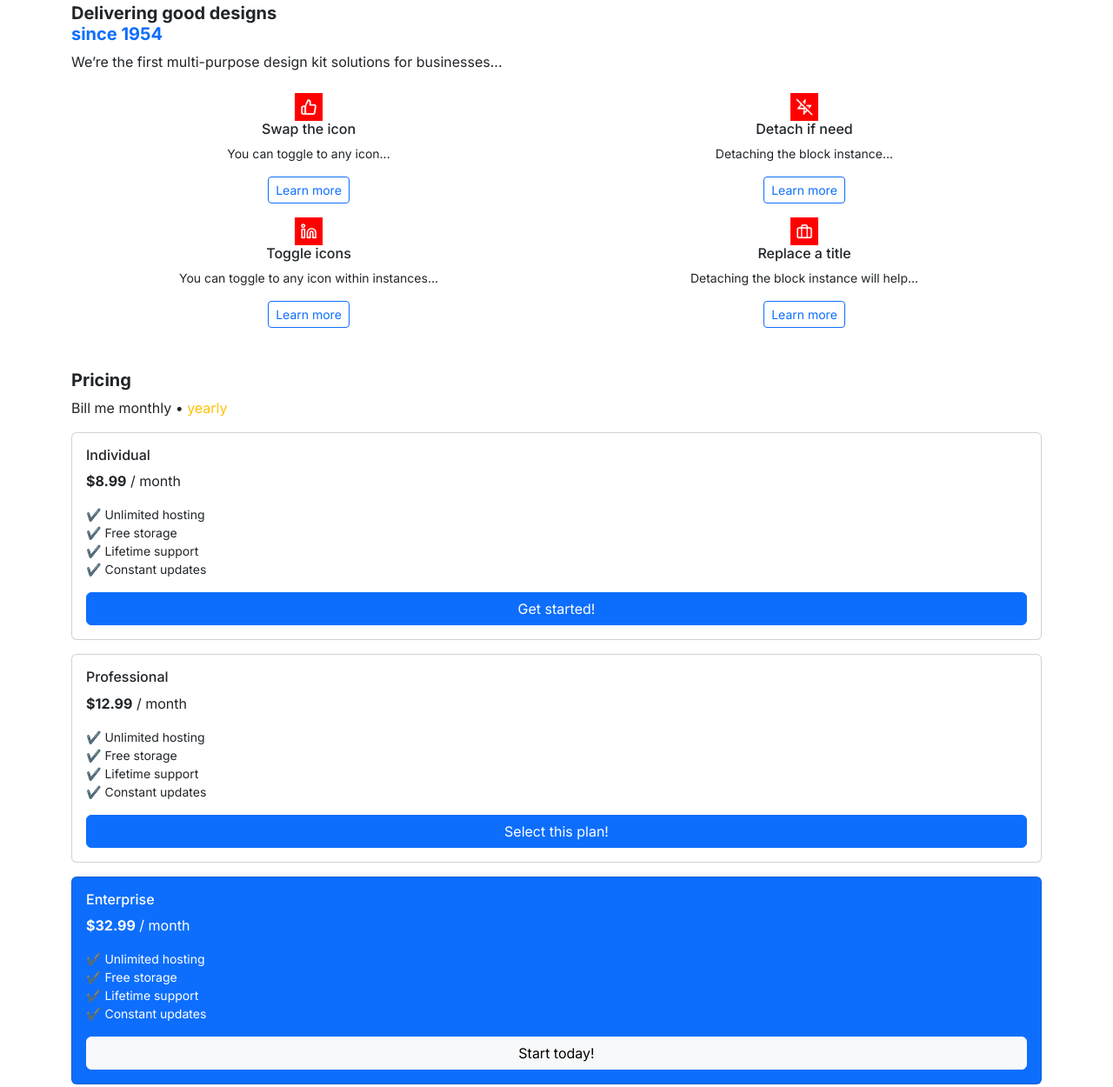
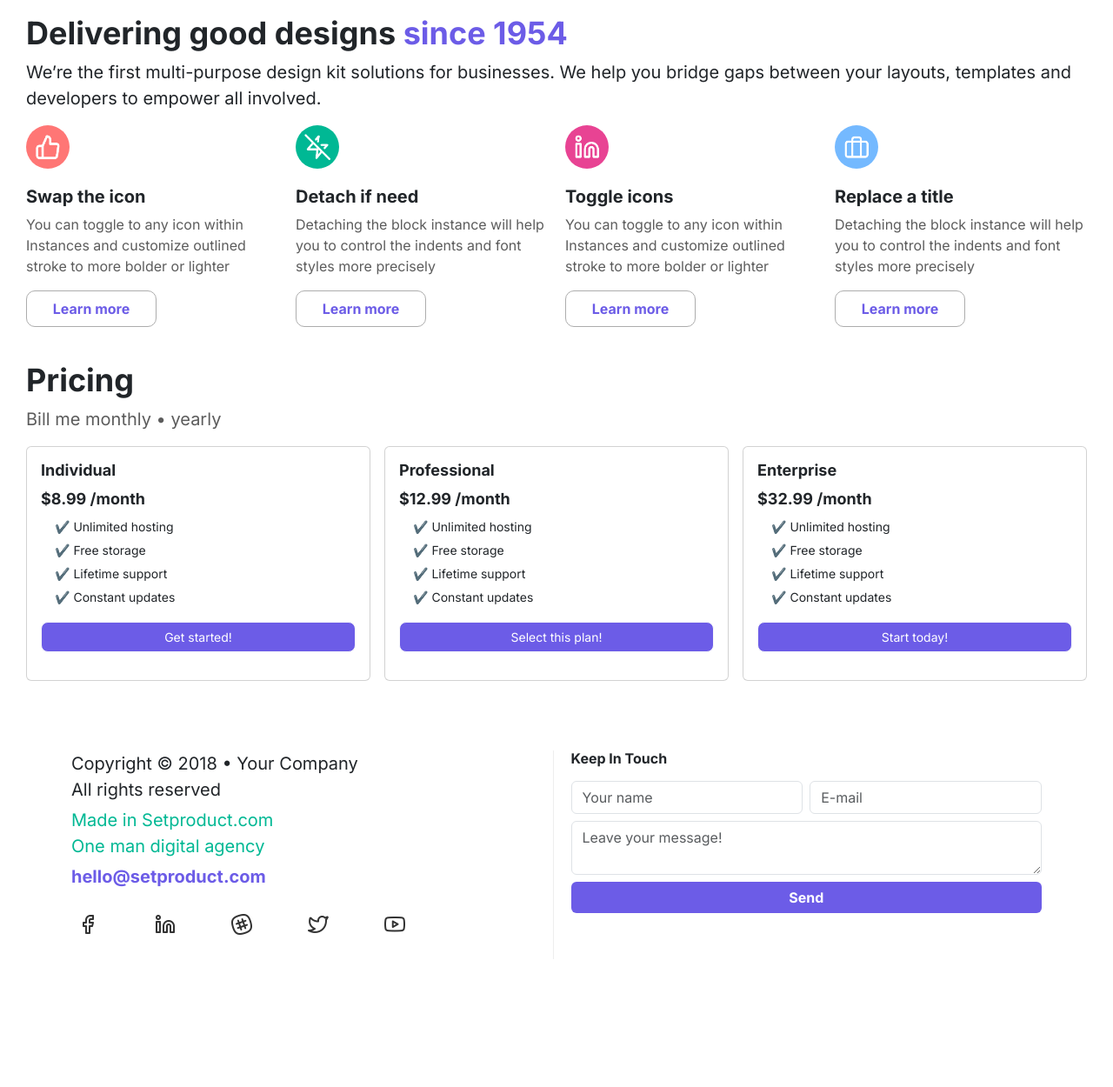
Before and after one commit to michelle-yiu/INM420SAA_MichelleYiu_A1, a website: page public/index.html in a window 1280 px wide. Shown: the part 1132-2382 px from the top of the page at 87% size. After the commit the page ends 2259 px from the top, so only its background shows below. Drawn offline with nearby package versions, Linux system fonts and the light colour scheme.

Commit message:
update
main nav, features - completed
pricing, footer - half done
hero - dummy only

```diff
--- a/public/assets/css/style.css
+++ b/public/assets/css/style.css
@@ -4,6 +4,18 @@
 body {
     font-family: "Inter", sans-serif;
 }
+
+h2 {
+    font-size: 36px;
+    font-weight: 700;
+    margin-bottom: 8px;
+}
+
+p {
+    font-size: 20px;
+    margin-bottom: 16px;
+}
+
 
 /* === HEADER === */
 .navbar {
@@ -33,7 +45,7 @@ body {
 }
 
 #burgerMenu {
-    width: 40px;
+    width: 60px;
 }
 
 .brand {
@@ -50,7 +62,7 @@ body {
 .brand-text {
     font-weight: 700;
     color: #5c5c5c;
-    font-size: 24px;
+    font-size: 36px;
 }
 
 /* Center: nav links */
@@ -65,12 +77,13 @@ body {
     padding: 6px 30px;
     border-radius: 6px;
     font-weight: 700;
-    font-size: 14px;
+    font-size: 18px;
     text-decoration: none;
     box-shadow: 0 2px 6px rgba(0, 0, 0, 0.2);
 }
 
-/* === HERO BANNER === */
+
+/* === HERO SECTION (DUMMY) === */
 #mobileHero {
     width: 100%;
 }
@@ -80,8 +93,170 @@ body {
 }
 
 
+/* === FEATURE SECTION === */
+.features {
+    padding: 20px 30px;
+}
 
-/* === FOR DESKTOP (SCREEN SIZE >768px) === */
+.purpleText {
+    color: #6c5ce7;
+}
+
+.feature-card {
+    display: grid;
+    grid-template-columns: 1fr 1fr;
+    gap: 20px;
+}
+
+.feature-box {
+    text-align: left;
+    display: flex;
+    flex-direction: column;
+    justify-content: flex-start;
+}
+
+.feature-box img {
+    width: 50px;
+    margin-bottom: 20px;
+}
+
+.feature-box h3 {
+    font-size: 20px;
+    font-weight: 700;
+}
+
+.feature-box p {
+    font-size: 16px;
+    color: #5c5c5c;
+}
+
+.learn-more-btn {
+    color: #6c5ce7;
+    background-color: white;
+    border-radius: 10px;
+    border: 1px solid #adadad;
+    padding: 8px 20px;
+    font-size: 16px;
+    font-weight: 700;
+    width: 150px;
+    margin-top: auto;
+    margin-bottom: 0px;
+}
+
+.FeatureIcon {
+    border-radius: 10px;
+}
+
+#thumbsUp {
+    background-color: #ff7675;
+}
+
+#zapOff {
+    background-color: #00b894;
+}
+
+#linkedIn {
+    background-color: #e84393;
+}
+
+#briefcase {
+    background-color: #74b9ff;
+}
+
+
+/* === PRICING SECTION (TBC) === */
+.pricing {
+    padding: 20px 30px;
+}
+
+.pricing>p {
+    color: #5c5c5c;
+}
+
+.billOption:hover {
+    text-decoration: underline 8px solid #fdcb6e;
+    color: black;
+}
+
+.plan {
+    padding: 16px;
+    margin-bottom: 16px;
+}
+
+.plan h3 {
+    font-size: 18px;
+    font-weight: 700;
+}
+
+.plan-price {
+    font-size: 18px;
+    font-weight: 700;
+    margin: 8px 0;
+}
+
+.plan ul {
+    padding-left: 16px;
+    margin: 0;
+}
+
+.plan li {
+    font-size: 14px;
+    margin-bottom: 6px;
+}
+
+.plan button {
+    margin-top: 12px;
+    background-color: #6c5ce7;
+    color: white;
+    padding: 6px 12px;
+    border-radius: 8px;
+    font-size: 14px;
+}
+
+.card:hover {
+    background-color: #6c5ce7;
+    color: white;
+}
+
+/* === FOOTER === */
+footer {
+    font-size: 14px;
+    margin-top: 20px;
+}
+
+.lightBlue {
+    color: #00b894;
+}
+
+footer a {
+    color: #6c5ce7;
+    font-weight: 700;
+    font-size: 20px;
+    text-decoration: none;
+    margin-bottom: 20px;
+}
+
+/* Social icons */
+footer img {
+    width: 40px;
+    margin-top: 20px;
+    filter: grayscale(100%);
+    transition: all 0.3s ease;
+}
+
+footer img:hover {
+    filter: none;
+    transform: scale(1.3);
+}
+
+/* Contact form default hidden on mobile */
+.contactForm {
+    display: none;
+}
+
+
+
+/* === RESPONSIVE FOR DESKTOP (SCREEN SIZE >768px) === */
 @media screen and (min-width: 768px) {
 
     /* === HEADER === */
@@ -95,7 +270,7 @@ body {
 
     #logo {
         display: block;
-        width: 40px;
+        width: 60px;
     }
 
     .navbar-links {
@@ -111,8 +286,8 @@ body {
         text-decoration: none;
         color: #6c5ce7;
         font-weight: 400;
-        font-size: 14px;
-        transition: 0.2s ease;
+        font-size: 16px;
+        transition: all 0.3s ease;
     }
 
     /* Hover effect for navigation */
@@ -132,7 +307,7 @@ body {
         content: '';
     }
 
-    /* === HERO BANNER === */
+    /* === HERO SECTION (DUMMY) === */
     #mobileHero {
         display: none;
     }
@@ -143,182 +318,55 @@ body {
     }
 
 
-}
+    /* === FEATURE SECTION === */
+    .feature-card {
+        grid-template-columns: repeat(4, 1fr);
+    }
+
+    .FeatureIcon {
+        border-radius: 99px;
+    }
 
 
-
-
-/* ========== Features Section ========== */
-.features {
-    padding: 24px 16px;
-}
-
-.features h2 {
-    font-size: 16px;
-    font-weight: 600;
-    margin-bottom: 8px;
-}
-
-.features p {
-    font-size: 14px;
-    margin-bottom: 16px;
-}
-
-.feature-grid {
-    display: grid;
-    grid-template-columns: 1fr 1fr;
-    gap: 16px;
-}
-
-.feature-box {
-    text-align: left;
-}
-
-.feature-box img {
-    width: 24px;
-    height: 24px;
-    margin-bottom: 8px;
-}
-
-.feature-box h3 {
-    font-size: 14px;
-    font-weight: bold;
-}
-
-.feature-box p {
-    font-size: 12px;
-    color: #444;
-}
-
-.learn-more-btn {
-    margin-top: 8px;
-    background-color: #f4f4f4;
-    padding: 4px 8px;
-    border-radius: 6px;
-    font-size: 12px;
-}
-
-.FeatureIcon {
-    background-color: red;
-}
-
-/* ========== Pricing Section ========== */
-.pricing {
-    padding: 24px 16px;
-    background-color: #f9f9f9;
-}
-
-.pricing h2 {
-    font-size: 20px;
-    font-weight: bold;
-    margin-bottom: 8px;
-}
-
-.billing-toggle {
-    font-size: 14px;
-    margin-bottom: 16px;
-}
-
-.plan {
-    border: 1px solid #ddd;
-    border-radius: 12px;
-    padding: 16px;
-    margin-bottom: 16px;
-    background-color: white;
-}
-
-.plan h3 {
-    font-size: 14px;
-    font-weight: bold;
-}
-
-.plan-price {
-    font-size: 18px;
-    font-weight: bold;
-    margin: 8px 0;
-}
-
-.plan ul {
-    padding-left: 16px;
-    margin: 0;
-}
-
-.plan li {
-    font-size: 12px;
-    margin-bottom: 6px;
-}
-
-.plan button {
-    margin-top: 12px;
-    background-color: #6a4fff;
-    color: white;
-    padding: 6px 12px;
-    border-radius: 8px;
-    font-size: 14px;
-}
-
-/* ========== Footer ========== */
-.footer {
-    padding: 24px 16px;
-    font-size: 12px;
-    color: #777;
-    text-align: center;
-}
-
-.footer a {
-    color: #6a4fff;
-    font-weight: bold;
-}
-
-/* ========== Desktop Styles (≥600px) ========== */
-@media (min-width: 600px) {
-    .header {
-        padding: 24px 40px;
+    /* === FOOTER === */
+    footer .container {
+        display: flex;
+        justify-content: space-between;
+        align-items: flex-start;
+        gap: 20px;
     }
 
-    .hero {
-        padding: 60px 40px;
+    .footer .row {
+        flex: 1;
+        display: flex;
+        flex-direction: row;
+        justify-content: space-between;
+    }
+
+    .footer .col-md-8,
+    .footer .col-md-4 {
+        flex: 1;
+    }
+
+    .footer .col-md-8 {
         text-align: left;
     }
 
-    .hero h1 {
-        font-size: 36px;
+    .contactForm {
+        display: block;
+        text-align: left;
+        max-width: 100%;
+        padding-left: 20px;
+        border-left: 1px solid #eee;
     }
 
-    .hero p {
-        font-size: 18px;
+    .footer p,
+    .footer h6 {
+        margin-bottom: 5px;
     }
 
-    .gallery {
-        grid-template-columns: repeat(4, 1fr);
-        gap: 12px;
-        padding: 40px;
-    }
-
-    .features {
-        padding: 40px;
-    }
-
-    .feature-grid {
-        grid-template-columns: repeat(4, 1fr);
-    }
-
-    .pricing {
-        padding: 40px;
-    }
-
-    .plan-wrapper {
-        display: flex;
-        gap: 20px;
-        justify-content: space-between;
-    }
-
-    .plan {
-        flex: 1;
-    }
-
-    .footer {
-        padding: 40px;
-        font-size: 14px;
+    .footer button {
+        background-color: #6c5ce7;
+        border: none;
     }
 }
--- a/public/index.html
+++ b/public/index.html
@@ -24,7 +24,6 @@
                     <span class="brand-text">Grid</span>
                 </a>
             </div>
-
             <!-- Center: navigation links -->
             <nav class="navbar-links" id="navbarLinks">
                 <a href="#">How it works</a>
@@ -32,7 +31,6 @@
                 <a href="#">What we do</a>
                 <a href="#">Contact us</a>
             </nav>
-
             <!-- Right: sign in button -->
             <div class="navbar-right">
                 <a href="#" class="btn-signin">Sign In</a>
@@ -40,77 +38,91 @@
         </div>
     </header>
 
-    <!-- Hero Section -->
+
+    <!-- HERO SECTION (Dummy only) -->
     <img id="mobileHero" src="assets/images/mobile_banner.png" alt="">
     <img id="desktopHero" src="assets/images/desktop_banner.png" alt="">
 
 
-    <!-- Features Section -->
-    <section class="container py-4">
-        <h5><strong>Delivering good designs <br> <span class="text-primary">since 1954</span></strong></h5>
-        <p>We’re the first multi-purpose design kit solutions for businesses...</p>
-        <div class="row text-center mt-4">
-            <div class="col-6 mb-3">
-                <img src="assets/icons/icon-thumbs-up.png" alt="Icon" width="32" class="FeatureIcon" />
-                <h6>Swap the icon</h6>
-                <p class="small">You can toggle to any icon...</p>
-                <button class="btn btn-outline-primary btn-sm">Learn more</button>
+    <!-- FEATURE SECTION -->
+    <section class="features">
+        <h2>Delivering good designs <span class="purpleText">since 1954</span></h2>
+        <p>We’re the first multi-purpose design kit solutions for businesses. We help you bridge gaps between your
+            layouts, templates and developers to empower all involved.</p>
+        <div class="feature-card">
+            <div class="feature-box">
+                <img class="FeatureIcon" id="thumbsUp" src="assets/icons/icon-thumbs-up.png" alt="Thumbs Up Icon" />
+                <h3>Swap the icon</h3>
+                <p>You can toggle to any icon within Instances and customize outlined stroke to more bolder or lighter
+                </p>
+                <button class="learn-more-btn">Learn more</button>
             </div>
-            <div class="col-6 mb-3">
-                <img src="assets/icons/icon-zap-off.png" alt="Icon" width="32" class="FeatureIcon" />
-                <h6>Detach if need</h6>
-                <p class="small">Detaching the block instance...</p>
-                <button class="btn btn-outline-primary btn-sm">Learn more</button>
+            <div class="feature-box">
+                <img class="FeatureIcon" id="zapOff" src="assets/icons/icon-zap-off.png" alt="Zap Off Icon" />
+                <h3>Detach if need</h3>
+                <p>Detaching the block instance will help you to control the indents and font styles more precisely</p>
+                <button class="learn-more-btn">Learn more</button>
             </div>
-            <div class="col-6">
-                <img src="assets/icons/icon-linkedin.png" alt="Icon" width="32" class="FeatureIcon" />
-                <h6>Toggle icons</h6>
-                <p class="small">You can toggle to any icon within instances...</p>
-                <button class="btn btn-outline-primary btn-sm">Learn more</button>
+            <div class="feature-box">
+                <img class="FeatureIcon" id="linkedIn" src="assets/icons/icon-linkedin.png" alt="linkedIn Icon" />
+                <h3>Toggle icons</h3>
+                <p>You can toggle to any icon within Instances and customize outlined stroke to more bolder or lighter
+                </p>
+                <button class="learn-more-btn">Learn more</button>
             </div>
-            <div class="col-6">
-                <img src="assets/icons/icon-briefcase.png" alt="Icon" width="32" class="FeatureIcon" />
-                <h6>Replace a title</h6>
-                <p class="small">Detaching the block instance will help...</p>
-                <button class="btn btn-outline-primary btn-sm">Learn more</button>
+            <div class="feature-box">
+                <img class="FeatureIcon" id="briefcase" src="assets/icons/icon-briefcase.png" alt="briefcase Icon" />
+                <h3>Replace a title</h3>
+                <p>Detaching the block instance will help you to control the indents and font styles more precisely</p>
+                <button class="learn-more-btn">Learn more</button>
             </div>
         </div>
     </section>
 
-    <!-- Pricing Section -->
-    <section class="container py-4">
-        <h5><strong>Pricing</strong></h5>
-        <p>Bill me monthly • <span class="text-warning">yearly</span></p>
+
+    <!-- PRICING SECTION -->
+    <section class="pricing">
+        <h2>Pricing</h2>
+        <p>Bill me <span class="billOption">monthly</span> • <span class="billOption">yearly</span></p>
+        <div class="row gx-3 gy-3">
+            <!-- Card 1 -->
+            <div class="col-md-4">
                 <div class="card mb-3">
-            <div class="card-body">
-                <h6>Individual</h6>
-                <p><strong>$8.99</strong> / month</p>
+                    <div class="card-body plan">
+                        <h3>Individual</h3>
+                        <p class="plan-price">$8.99 /month</p>
                         <ul class="list-unstyled small">
                             <li>✔️ Unlimited hosting</li>
                             <li>✔️ Free storage</li>
                             <li>✔️ Lifetime support</li>
                             <li>✔️ Constant updates</li>
                         </ul>
-                <button class="btn btn-primary w-100">Get started!</button>
+                        <button class="btn btn-light w-100">Get started!</button>
                     </div>
                 </div>
+            </div>
+            <!-- Card 2 -->
+            <div class="col-md-4">
                 <div class="card mb-3">
-            <div class="card-body">
-                <h6>Professional</h6>
-                <p><strong>$12.99</strong> / month</p>
+                    <div class="card-body plan">
+                        <h3>Professional</h3>
+                        <p class="plan-price">$12.99 /month</p>
                         <ul class="list-unstyled small">
                             <li>✔️ Unlimited hosting</li>
                             <li>✔️ Free storage</li>
                             <li>✔️ Lifetime support</li>
                             <li>✔️ Constant updates</li>
                         </ul>
-                <button class="btn btn-primary w-100">Select this plan!</button>
+                        <button class="btn btn-light w-100">Select this plan!</button>
                     </div>
                 </div>
-        <div class="card bg-primary text-white">
-            <div class="card-body">
-                <h6>Enterprise</h6>
-                <p><strong>$32.99</strong> / month</p>
+            </div>
+            <!-- Card 3 -->
+            <div class="col-md-4">
+                <div class="card mb-3">
+                    <div class="card-body plan">
+                        <h3>Enterprise</h3>
+                        <p class="plan-price"> $32.99 /month</p>
                         <ul class="list-unstyled small">
                             <li>✔️ Unlimited hosting</li>
                             <li>✔️ Free storage</li>
@@ -120,21 +132,51 @@
                         <button class="btn btn-light w-100">Start today!</button>
                     </div>
                 </div>
+            </div>
+        </div>
     </section>
 
-    <!-- Footer -->
-    <footer class="text-center small py-4">
+
+    <!-- FOOTER -->
+    <footer class="footer text-center small py-4">
+        <div class="container">
+            <div class="row">
+                <!-- Main footer content -->
+                <div class="col-12 col-md-8">
                     <p>Copyright © 2018 • Your Company<br />All rights reserved</p>
-        <p>hello@setproduct.com</p>
-        <div class="d-flex justify-content-center gap-3">
-            <!-- Dummy social icons -->
-            <img src="assets/icons/icon-facebook.png" alt="Facebook" width="20">
-            <img src="assets/icons/icon-linkedin copy.png" alt="LinkedIn" width="20">
-            <img src="assets/icons/icon-slack.png" alt="Slack" width="20">
-            <img src="assets/icons/icon-twitter.png" alt="Slack" width="20">
-            <img src="assets/icons/icon-youtube.png" alt="Slack" width="20">
+                    <p class="lightBlue">Made in Setproduct.com <br />One man digital agency</p>
+                    <a href="#">hello@setproduct.com</a>
+                    <div class="d-flex justify-content-center justify-content-md-start gap-5 social">
+                        <a href="#"><img src="assets/icons/icon-facebook.png" alt="Facebook Icon"></a>
+                        <a href="#"><img src="assets/icons/icon-linkedin copy.png" alt="LinkedIn Icon"></a>
+                        <a href="#"><img src="assets/icons/icon-slack.png" alt="Slack Icon"></a>
+                        <a href="#"><img src="assets/icons/icon-twitter.png" alt="Twitter Icon"></a>
+                        <a href="#"><img src="assets/icons/icon-youtube.png" alt="YouTube Icon"></a>
+                    </div>
+                </div>
+                <!-- CONTACT FORM - RIGHT -->
+                <div class="col-12 col-md-4 contactForm">
+                    <h6 class="fw-bold mb-3">Keep In Touch</h6>
+                    <form>
+                        <div class="row g-2 mb-2">
+                            <div class="col">
+                                <input type="text" class="form-control" placeholder="Your name">
+                            </div>
+                            <div class="col">
+                                <input type="email" class="form-control" placeholder="E-mail">
+                            </div>
+                        </div>
+                        <div class="mb-2">
+                            <textarea class="form-control" rows="2" placeholder="Leave your message!"></textarea>
+                        </div>
+                        <button type="submit" class="btn btn-primary w-100 fw-bold">Send</button>
+                    </form>
+                </div>
+
+            </div>
         </div>
     </footer>
+
 
     <!-- Bootstrap Bundle JS -->
     <script src="https://cdn.jsdelivr.net/npm/bootstrap@5.3.0/dist/js/bootstrap.bundle.min.js"></script>
```
Also changed, not shown: 2 other files. Lines whose indentation alone changed are shown as unchanged.
